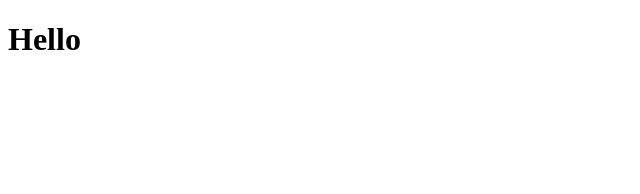
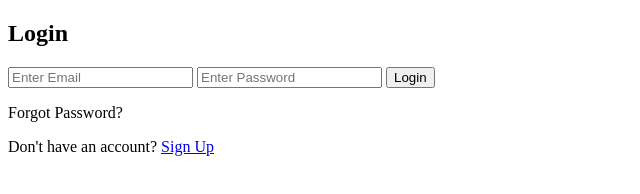
Before and after one commit to sohamankush88-png/practice-repo, a plain HTML site: page index.html in a window 1280 px wide. Shown: the whole page, without its empty margins (0-640 px from the left). Drawn offline with Linux system fonts and the light colour scheme.

Commit message:
i added this file

```diff
--- a/index.html
+++ b/index.html
@@ -1,14 +1,28 @@
 <!DOCTYPE html>
-<html lang="en">
+<html>
 
 <head>
-    <meta charset="UTF-8">
-    <meta name="viewport" content="width=device-width, initial-scale=1.0">
-    <title>Document</title>
+    <title>Login Page</title>
+    <link rel="stylesheet" href="style.css">
 </head>
 
 <body>
-    <h1 class="head">Hello</h1>
+
+    <div class="login-box">
+        <h2>Login</h2>
+
+        <form>
+            <input type="email" placeholder="Enter Email" required>
+
+            <input type="password" placeholder="Enter Password" required>
+
+            <button type="submit">Login</button>
+
+            <p>Forgot Password?</p>
+            <p>Don't have an account? <a href="#">Sign Up</a></p>
+        </form>
+    </div>
+
 </body>
 
 </html>
```
